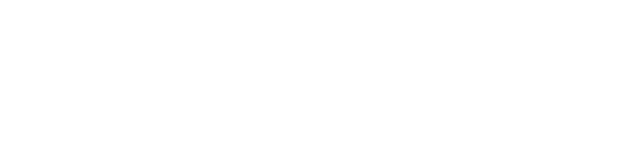
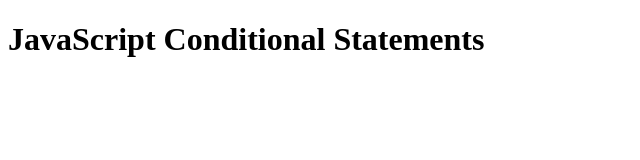
Before and after one commit to llaguno-zara/FV_ICT9J_Q4Practice1_Llaguno, a plain HTML site: page index.html in a window 1280 px wide. Shown: the whole page, without its empty margins (0-640 px from the left). Drawn offline with Linux system fonts and the light colour scheme.

Commit message:
Update index.html

```diff
--- a/index.html
+++ b/index.html
@@ -3,9 +3,10 @@
 <head>
     <meta charset="UTF-8">
     <meta name="viewport" content="width=device-width, initial-scale=1.0">
-    <title>Document</title>
+    <title>Q4 Practice 1</title>
 </head>
 <body>
-
+    <h1>JavaScript Conditional Statements</h1>
+    <!--comment-->
 </body>
 </html>
```
